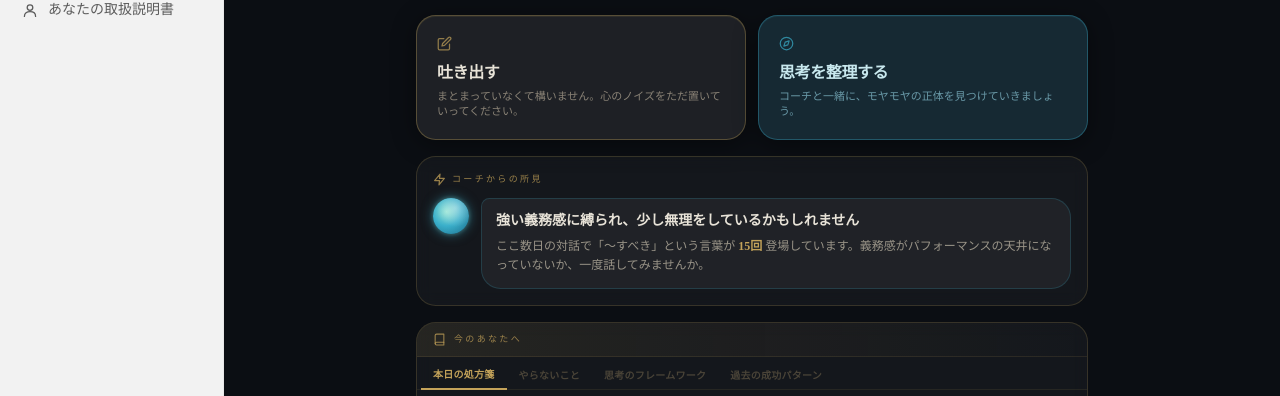
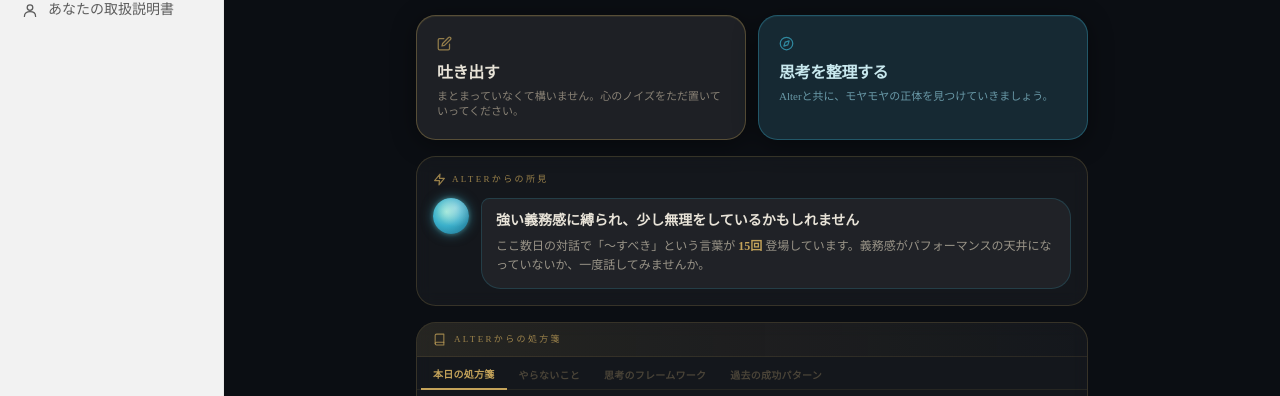
Before and after one commit to testmarunage-web/alter-log, a Next.js app: page /dashboard in a window 1280 px wide. Shown: the part 190-586 px from the top of the page. Built offline with nearby package versions, Linux system fonts and the light colour scheme.

Commit message:
ダッシュボードの呼称をAlter仕様に統一

```diff
--- a/src/app/(app)/dashboard/page.tsx
+++ b/src/app/(app)/dashboard/page.tsx
@@ -49,7 +49,7 @@ const IcExternalLink = () => (
   </svg>
 );
 
-// コーチ光の玉（ダッシュボード用・小）
+// Alter 光の玉（ダッシュボード用・小）
 function CoachOrb() {
   return (
     <div className="w-9 h-9 rounded-full flex-shrink-0 relative overflow-hidden"
@@ -333,7 +333,7 @@ export default function DashboardPage() {
                 思考を整理する
               </p>
               <p className="text-[11px] text-[#6A9AA8] leading-snug">
-                コーチと一緒に、モヤモヤの正体を見つけていきましょう。
+                Alterと共に、モヤモヤの正体を見つけていきましょう。
               </p>
             </RippleLink>
           </div>
@@ -342,7 +342,7 @@ export default function DashboardPage() {
           <div className={`hl-enter hl-d2 ${GLASS} ${GLASS_HOVER} p-4`}>
             <p className={`${SECTION_LABEL} mb-3`}>
               <IcZap />
-              コーチからの所見
+              Alterからの所見
             </p>
             <div className="flex gap-3 items-start">
               <CoachOrb />
@@ -366,7 +366,7 @@ export default function DashboardPage() {
             <div className="px-4 py-2.5 flex items-center gap-2 border-b border-[#C4A35A]/12"
               style={{ background: "linear-gradient(90deg,rgba(196,163,90,0.10) 0%,transparent 100%)" }}>
               <span className="text-[#C4A35A]/75"><IcBook /></span>
-              <p className={SECTION_LABEL}>今のあなたへ</p>
+              <p className={SECTION_LABEL}>Alterからの処方箋</p>
             </div>
 
             {/* タブ */}
```
